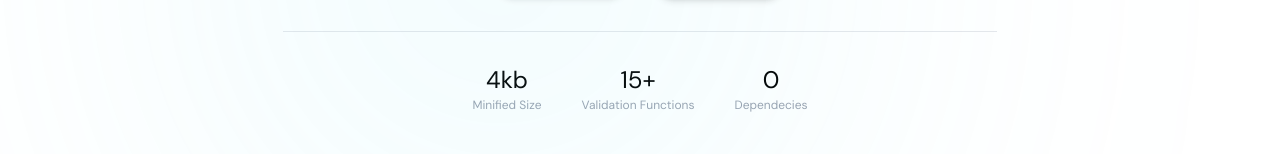
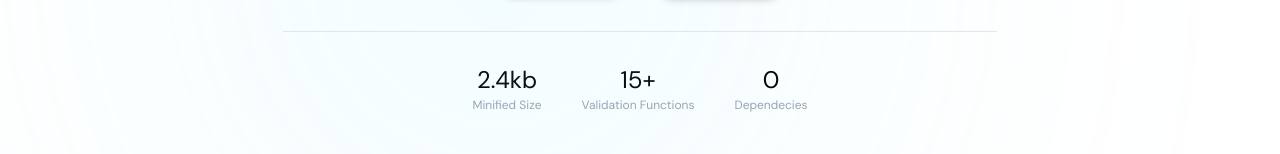
Before and after one commit to Ademayo959/cascadejs, a React (Vite) app: page / in a window 1280 px wide. Shown: the part 546-700 px from the top of the page. Built offline with nearby package versions, Linux system fonts and the light colour scheme.

Commit message:
changed the minified size

```diff
--- a/src/HeroSection.jsx
+++ b/src/HeroSection.jsx
@@ -45,7 +45,7 @@ const HeroSection = () => {
                 <hr className="text-gray-200" />
                 <div className="flex gap-10 my-8 justify-self-center max-md:gap-5">
                     <div className="text-center">
-                        <p className="text-2xl">4kb</p>
+                        <p className="text-2xl">2.4kb</p>
                         <p className="text-[12px] text-gray-400">Minified Size</p>
                     </div>
                     <div className="text-center">
```
